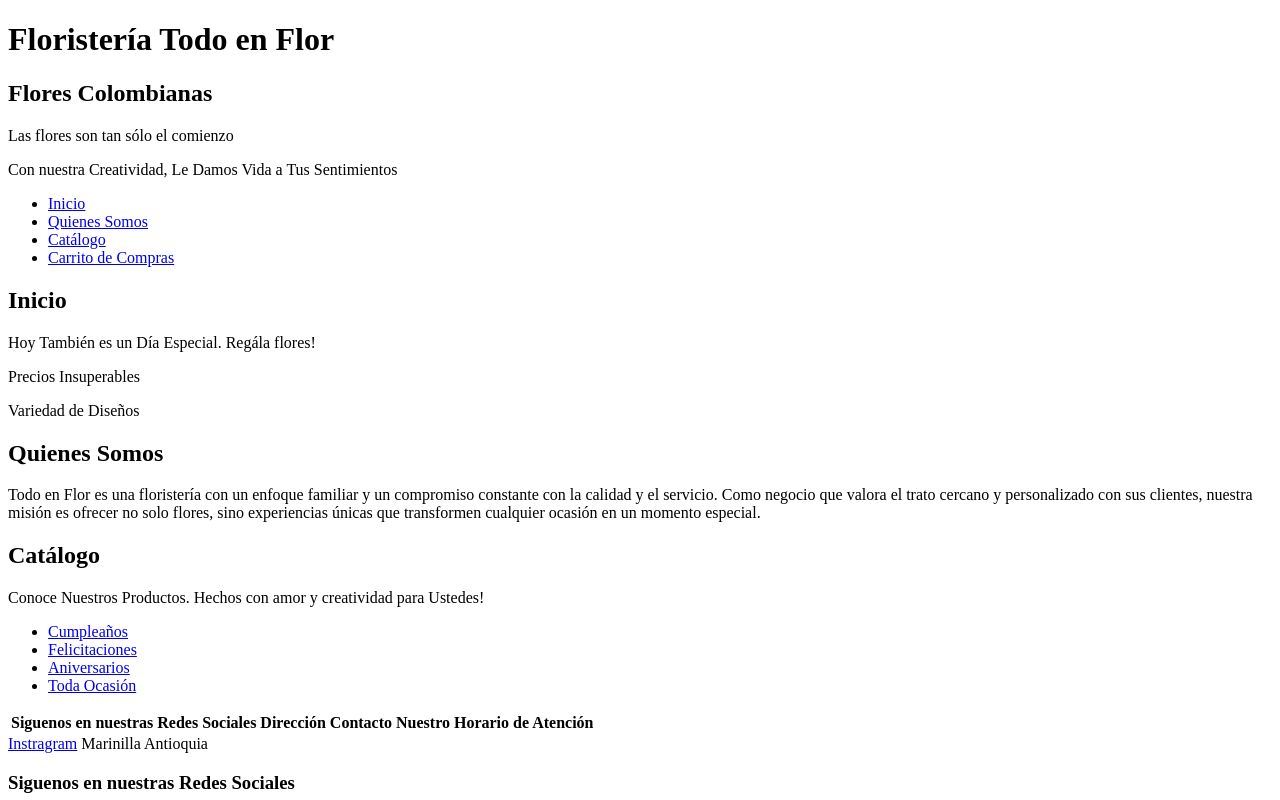
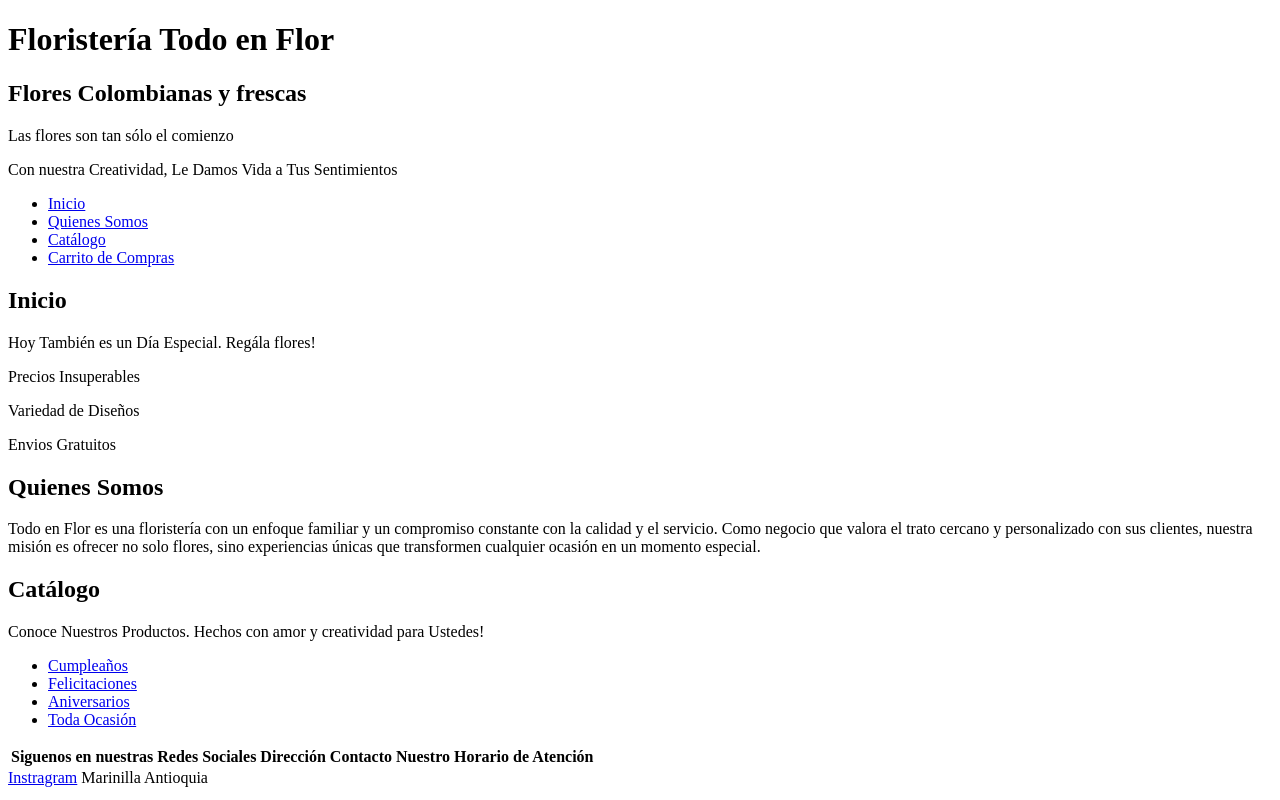
Before and after one commit to Jamora1896/FloristeriaTodoenFlor, a plain HTML site: page Index.html in a window 1280 px wide. Shown: the top 800 px of the page. Drawn offline with Linux system fonts and the light colour scheme.

Commit message:
se modifio la informacion del inicio

```diff
--- a/Index.html
+++ b/Index.html
@@ -10,7 +10,7 @@
 <body>
     <header>
         <h1>Floristería Todo en Flor</h1>
-        <h2>Flores Colombianas</h2>
+        <h2>Flores Colombianas y frescas</h2>
         <p>Las flores son tan sólo el comienzo</p>
         <p>Con nuestra Creatividad, Le Damos Vida a Tus Sentimientos</p>
         <nav>
@@ -29,6 +29,7 @@
                 <p> Hoy También es un Día Especial. Regála flores!</p>
                         <p>Precios Insuperables</p>
                         <p> Variedad de Diseños</p>
+                        <p>Envios Gratuitos</p>
             </section>
             <section>
                 <section id="QuienesSomos">
```
